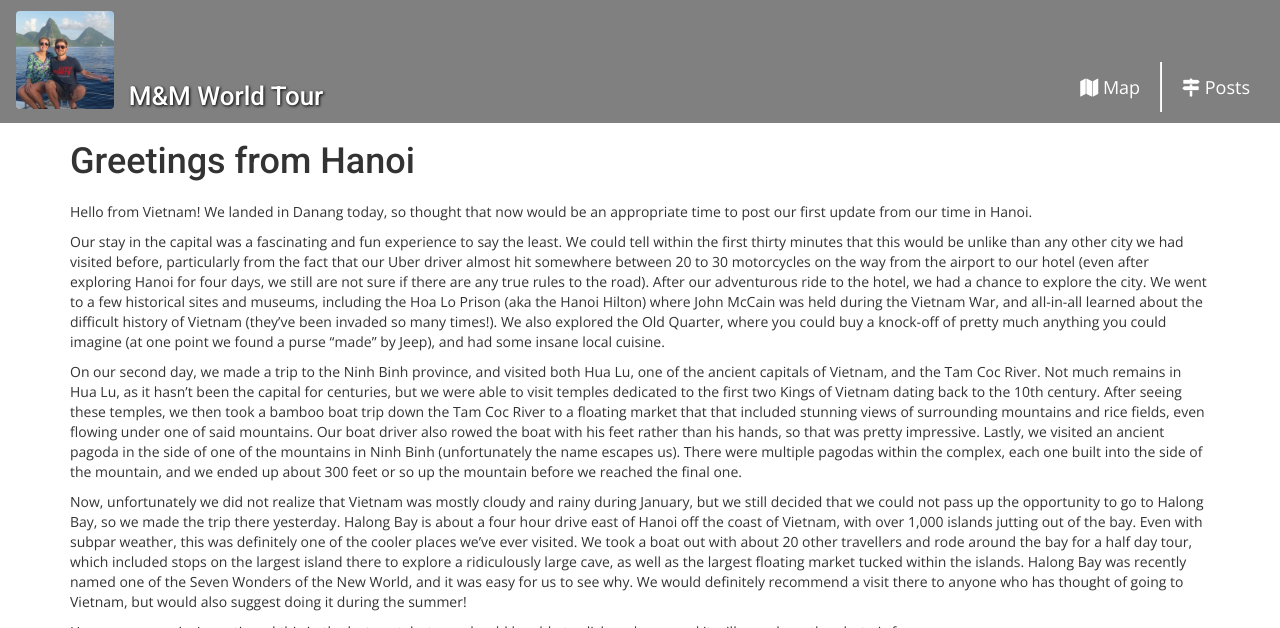
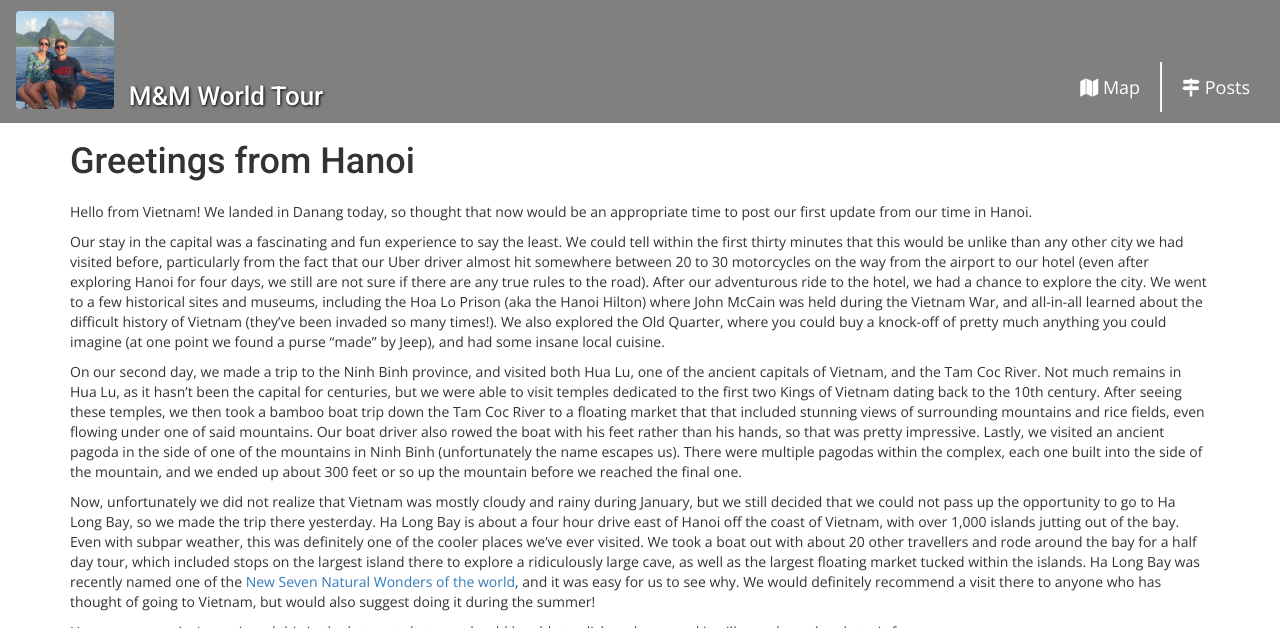
Before and after one commit to michaelrenzi/worldtour, a Jekyll site: the page built from _posts/2017-01-20-hanoi.markdown, in a window 1280 px wide and 900 px high, cut to the strip 0-628 px from the top of the window. Built offline with Jekyll 4.4.1, drawn with Linux system fonts in a browser that asks for light colours; nearby versions of some CDN libraries; comment, search, counter and statistics services are not loaded.

Commit message:
text updates

```diff
--- a/_posts/2017-01-20-hanoi.markdown
+++ b/_posts/2017-01-20-hanoi.markdown
@@ -15,7 +15,7 @@ Our stay in the capital was a fascinating and fun experience to say the least. W
 
 On our second day, we made a trip to the Ninh Binh province, and visited both Hua Lu, one of the ancient capitals of Vietnam, and the Tam Coc River. Not much remains in Hua Lu, as it hasn't been the capital for centuries, but we were able to visit temples dedicated to the first two Kings of Vietnam dating back to the 10th century. After seeing these temples, we then took a bamboo boat trip down the Tam Coc River to a floating market that that included stunning views of surrounding mountains and rice fields, even flowing under one of said mountains. Our boat driver also rowed the boat with his feet rather than his hands, so that was pretty impressive. Lastly, we visited an ancient pagoda in the side of one of the mountains in Ninh Binh (unfortunately the name escapes us). There were multiple pagodas within the complex, each one built into the side of the mountain, and we ended up about 300 feet or so up the mountain before we reached the final one.
 
-Now, unfortunately we did not realize that Vietnam was mostly cloudy and rainy during January, but we still decided that we could not pass up the opportunity to go to Halong Bay, so we made the trip there yesterday. Halong Bay is about a four hour drive east of Hanoi off the coast of Vietnam, with over 1,000 islands jutting out of the bay. Even with subpar weather, this was definitely one of the cooler places we've ever visited. We took a boat out with about 20 other travellers and rode around the bay for a half day tour, which included stops on the largest island there to explore a ridiculously large cave, as well as the largest floating market tucked within the islands. Halong Bay was recently named one of the Seven Wonders of the New World, and it was easy for us to see why. We would definitely recommend a visit there to anyone who has thought of going to Vietnam, but would also suggest doing it during the summer!
+Now, unfortunately we did not realize that Vietnam was mostly cloudy and rainy during January, but we still decided that we could not pass up the opportunity to go to Ha Long Bay, so we made the trip there yesterday. Ha Long Bay is about a four hour drive east of Hanoi off the coast of Vietnam, with over 1,000 islands jutting out of the bay. Even with subpar weather, this was definitely one of the cooler places we've ever visited. We took a boat out with about 20 other travellers and rode around the bay for a half day tour, which included stops on the largest island there to explore a ridiculously large cave, as well as the largest floating market tucked within the islands. Ha Long Bay was recently named one of the [New Seven Natural Wonders of the world](https://en.wikipedia.org/wiki/New7Wonders_of_Nature), and it was easy for us to see why. We would definitely recommend a visit there to anyone who has thought of going to Vietnam, but would also suggest doing it during the summer!
 
 Here are some pix. I mentioned this in the last post, but you should be able to click each one and it will say where the photo is from.
 
@@ -138,40 +138,41 @@ Here are some pix. I mentioned this in the last post, but you should be able to
         <p><a class="pop"><img src="{{ site.baseurl }}/img/hanoi/39.jpg" class="img-responsive post-image" alt="Meagan and her Banh Cuon" /></a></p>
       </div>
       <div class="col-lg-4 col-md-6 col-sm-12">
-        <p><a class="pop"><img src="{{ site.baseurl }}/img/hanoi/40.jpg" class="img-responsive post-image" alt="Boats on Halong Bay" /></a></p>
+        <p><a class="pop"><img src="{{ site.baseurl }}/img/hanoi/40.jpg" class="img-responsive post-image" alt="Boats on
+        Bay" /></a></p>
       </div>
       <div class="col-lg-4 col-md-6 col-sm-12">
-        <p><a class="pop"><img src="{{ site.baseurl }}/img/hanoi/41.jpg" class="img-responsive post-image" alt="Halong Bay"/></a></p>
+        <p><a class="pop"><img src="{{ site.baseurl }}/img/hanoi/41.jpg" class="img-responsive post-image" alt="Ha Long Bay"/></a></p>
       </div>
       <div class="col-lg-4 col-md-6 col-sm-12">
-        <p><a class="pop"><img src="{{ site.baseurl }}/img/hanoi/42.jpg" class="img-responsive post-image" alt="Ridiculously large cave at Halong Bay" /></a></p>
+        <p><a class="pop"><img src="{{ site.baseurl }}/img/hanoi/42.jpg" class="img-responsive post-image" alt="Ridiculously large cave at Ha Long Bay" /></a></p>
       </div>
       <div class="col-lg-4 col-md-6 col-sm-12">
-        <p><a class="pop"><img src="{{ site.baseurl }}/img/hanoi/43.jpg" class="img-responsive post-image" alt="Ridiculously large cave at Halong Bay" /></a></p>
+        <p><a class="pop"><img src="{{ site.baseurl }}/img/hanoi/43.jpg" class="img-responsive post-image" alt="Ridiculously large cave at Ha Long Bay" /></a></p>
       </div>
       <div class="col-lg-4 col-md-6 col-sm-12">
-        <p><a class="pop"><img src="{{ site.baseurl }}/img/hanoi/44.jpg" class="img-responsive post-image" alt="Ridiculously large cave at Halong Bay"/></a></p>
+        <p><a class="pop"><img src="{{ site.baseurl }}/img/hanoi/44.jpg" class="img-responsive post-image" alt="Ridiculously large cave at Ha Long Bay"/></a></p>
       </div>
       <div class="col-lg-4 col-md-6 col-sm-12">
-        <p><a class="pop"><img src="{{ site.baseurl }}/img/hanoi/45.jpg" class="img-responsive post-image" alt="Halong Bay" /></a></p>
+        <p><a class="pop"><img src="{{ site.baseurl }}/img/hanoi/45.jpg" class="img-responsive post-image" alt="Ha Long Bay" /></a></p>
       </div>
       <div class="col-lg-4 col-md-6 col-sm-12">
-        <p><a class="pop"><img src="{{ site.baseurl }}/img/hanoi/46.jpg" class="img-responsive post-image" alt="Halong Bay" /></a></p>
+        <p><a class="pop"><img src="{{ site.baseurl }}/img/hanoi/46.jpg" class="img-responsive post-image" alt="Ha Long Bay" /></a></p>
       </div>
       <div class="col-lg-4 col-md-6 col-sm-12">
-        <p><a class="pop"><img src="{{ site.baseurl }}/img/hanoi/47.jpg" class="img-responsive post-image" alt="Halong Bay" /></a></p>
+        <p><a class="pop"><img src="{{ site.baseurl }}/img/hanoi/47.jpg" class="img-responsive post-image" alt="Ha Long Bay" /></a></p>
       </div>
       <div class="col-lg-4 col-md-6 col-sm-12">
-        <p><a class="pop"><img src="{{ site.baseurl }}/img/hanoi/48.jpg" class="img-responsive post-image" alt="Halong Bay"/></a></p>
+        <p><a class="pop"><img src="{{ site.baseurl }}/img/hanoi/48.jpg" class="img-responsive post-image" alt="Ha Long Bay"/></a></p>
       </div>
       <div class="col-lg-4 col-md-6 col-sm-12">
-        <p><a class="pop"><img src="{{ site.baseurl }}/img/hanoi/49.jpg" class="img-responsive post-image" alt="Floating Markets at Halong Bay" /></a></p>
+        <p><a class="pop"><img src="{{ site.baseurl }}/img/hanoi/49.jpg" class="img-responsive post-image" alt="Floating Markets at Ha Long Bay" /></a></p>
       </div>
       <div class="col-lg-4 col-md-6 col-sm-12">
-        <p><a class="pop"><img src="{{ site.baseurl }}/img/hanoi/50.jpg" class="img-responsive post-image" alt="Floating Markets at Halong Bay"/></a></p>
+        <p><a class="pop"><img src="{{ site.baseurl }}/img/hanoi/50.jpg" class="img-responsive post-image" alt="Floating Markets at Ha Long Bay"/></a></p>
       </div>
       <div class="col-lg-4 col-md-6 col-sm-12">
-        <p><a class="pop"><img src="{{ site.baseurl }}/img/hanoi/51.jpg" class="img-responsive post-image" alt="Halong Bay" /></a></p>
+        <p><a class="pop"><img src="{{ site.baseurl }}/img/hanoi/51.jpg" class="img-responsive post-image" alt="Ha Long Bay" /></a></p>
       </div>
 </div>
 
```
